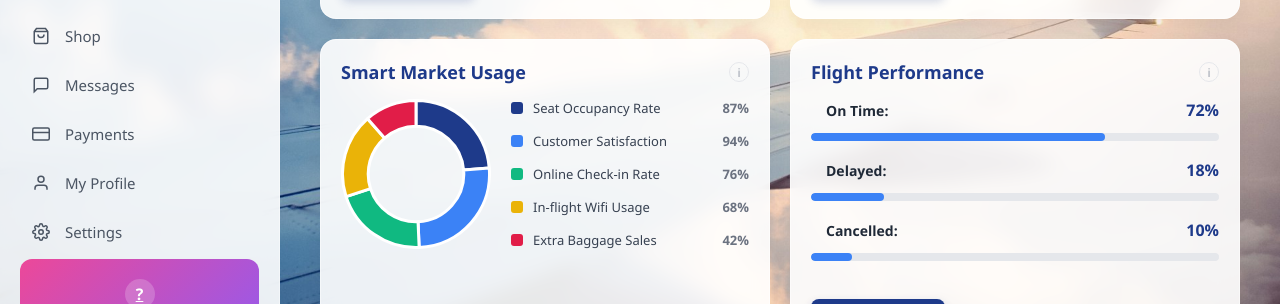
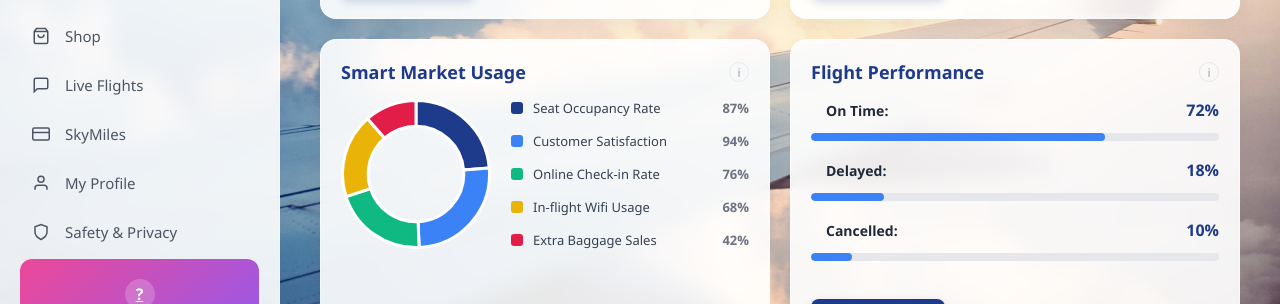
Before and after one commit to frozanhakimi/SkyWings-React, a React (Vite) app: page / in a window 1280 px wide. Shown: the part 438-742 px from the top of the page. Built offline with nearby package versions, Linux system fonts and the light colour scheme.

Commit message:
Update Topbar sign up navigation and Sidebar menu

```diff
--- a/src/components/Sidebar.jsx
+++ b/src/components/Sidebar.jsx
@@ -68,20 +68,20 @@ function Sidebar({ collapsed, mobileOpen }) {
              Shop
         </Link>
 
-        <a href="#">
+        <Link to="/live-flights" className={path === '/live-flights' ? 'active' : ''}>
             <svg width="18" height="18" viewBox="0 0 24 24" fill="none" stroke="currentColor" strokeWidth="2">
              <path d="M21 15a2 2 0 0 1-2 2H7l-4 4V5a2 2 0 0 1 2-2h14a2 2 0 0 1 2 2z"></path>
             </svg>
-          Messages
-        </a>
+             Live Flights
+        </Link>
 
-        <a href="#">
+        <Link to="/skymiles" className={path === '/skymiles' ? 'active' : ''}>
            <svg width="18" height="18" viewBox="0 0 24 24" fill="none" stroke="currentColor" strokeWidth="2">
             <rect x="1" y="4" width="22" height="16" rx="2" ry="2"></rect>
              <line x1="1" y1="10" x2="23" y2="10"></line>
            </svg>
-          Payments
-        </a>
+         SkyMiles
+        </Link>
 
       <Link to="/profile" className={path === '/profile' ? 'active' : ''}>
         <svg width="18" height="18" viewBox="0 0 24 24" fill="none" stroke="currentColor" strokeWidth="2">
@@ -90,14 +90,12 @@ function Sidebar({ collapsed, mobileOpen }) {
         </svg>
         My Profile
       </Link>
-
-        <a href="#">
+      <Link to="/safety" className={path === '/safety' ? 'active' : ''}>
        <svg width="18" height="18" viewBox="0 0 24 24" fill="none" stroke="currentColor" strokeWidth="2">
-            <circle cx="12" cy="12" r="3"></circle>
-            <path d="M19.4 15a1.65 1.65 0 0 0 .33 1.82l.06.06a2 2 0 0 1 0 2.83 2 2 0 0 1-2.83 0l-.06-.06a1.65 1.65 0 0 0-1.82-.33 1.65 1.65 0 0 0-1 1.51V21a2 2 0 0 1-2 2 2 2 0 0 1-2-2v-.09A1.65 1.65 0 0 0 9 19.4a1.65 1.65 0 0 0-1.82.33l-.06.06a2 2 0 0 1-2.83 0 2 2 0 0 1 0-2.83l.06-.06a1.65 1.65 0 0 0 .33-1.82 1.65 1.65 0 0 0-1.51-1H3a2 2 0 0 1-2-2 2 2 0 0 1 2-2h.09A1.65 1.65 0 0 0 4.6 9a1.65 1.65 0 0 0-.33-1.82l-.06-.06a2 2 0 0 1 0-2.83 2 2 0 0 1 2.83 0l.06.06a1.65 1.65 0 0 0 1.82.33H9a1.65 1.65 0 0 0 1-1.51V3a2 2 0 0 1 2-2 2 2 0 0 1 2 2v.09a1.65 1.65 0 0 0 1 1.51 1.65 1.65 0 0 0 1.82-.33l.06-.06a2 2 0 0 1 2.83 0 2 2 0 0 1 0 2.83l-.06.06a1.65 1.65 0 0 0-.33 1.82V9a1.65 1.65 0 0 0 1.51 1H21a2 2 0 0 1 2 2 2 2 0 0 1-2 2h-.09a1.65 1.65 0 0 0-1.51 1z"></path>
+          <path d="M12 22s8-4 8-10V5l-8-3-8 3v7c0 6 8 10 8 10z"></path>
        </svg>
-          Settings
-        </a>
+       Safety & Privacy
+       </Link>
       </nav>
 
       <a href="mailto:hakimifrozan0@gmail.com" className="support-card">
--- a/src/components/Topbar.jsx
+++ b/src/components/Topbar.jsx
@@ -85,10 +85,23 @@ function Topbar({ pageTitle, onMenuClick }) {
         <button className="login-btn" onClick={() => navigate('/login')}>Login</button>
 
         <div className="user-actions">
-          <svg width="20" height="20" viewBox="0 0 24 24" fill="none" stroke="currentColor" strokeWidth="2">
+          {/* ✅ User Icon — Navigate to Sign Up page */}
+          <svg
+            width="20"
+            height="20"
+            viewBox="0 0 24 24"
+            fill="none"
+            stroke="currentColor"
+            strokeWidth="2"
+            onClick={() => navigate('/signup')}
+            style={{ cursor: 'pointer' }}
+            title="Sign Up"
+          >
             <path d="M20 21v-2a4 4 0 0 0-4-4H8a4 4 0 0 0-4 4v2"></path>
             <circle cx="12" cy="7" r="4"></circle>
           </svg>
+
+          {/* Gear Icon */}
           <svg width="20" height="20" viewBox="0 0 24 24" fill="none" stroke="currentColor" strokeWidth="2">
             <circle cx="12" cy="12" r="3"></circle>
             <path d="M19.4 15a1.65 1.65 0 0 0 .33 1.82l.06.06a2 2 0 0 1 0 2.83 2 2 0 0 1-2.83 0l-.06-.06a1.65 1.65 0 0 0-1.82-.33 1.65 1.65 0 0 0-1 1.51V21a2 2 0 0 1-2 2 2 2 0 0 1-2-2v-.09A1.65 1.65 0 0 0 9 19.4a1.65 1.65 0 0 0-1.82.33l-.06.06a2 2 0 0 1-2.83 0 2 2 0 0 1 0-2.83l.06-.06a1.65 1.65 0 0 0 .33-1.82 1.65 1.65 0 0 0-1.51-1H3a2 2 0 0 1-2-2 2 2 0 0 1 2-2h.09A1.65 1.65 0 0 0 4.6 9a1.65 1.65 0 0 0-.33-1.82l-.06-.06a2 2 0 0 1 0-2.83 2 2 0 0 1 2.83 0l.06.06a1.65 1.65 0 0 0 1.82.33H9a1.65 1.65 0 0 0 1-1.51V3a2 2 0 0 1 2-2 2 2 0 0 1 2 2v.09a1.65 1.65 0 0 0 1 1.51 1.65 1.65 0 0 0 1.82-.33l.06-.06a2 2 0 0 1 2.83 0 2 2 0 0 1 0 2.83l-.06.06a1.65 1.65 0 0 0-.33 1.82V9a1.65 1.65 0 0 0 1.51 1H21a2 2 0 0 1 2 2 2 2 0 0 1-2 2h-.09a1.65 1.65 0 0 0-1.51 1z"></path>
```
Lines whose indentation alone changed are shown as unchanged.
